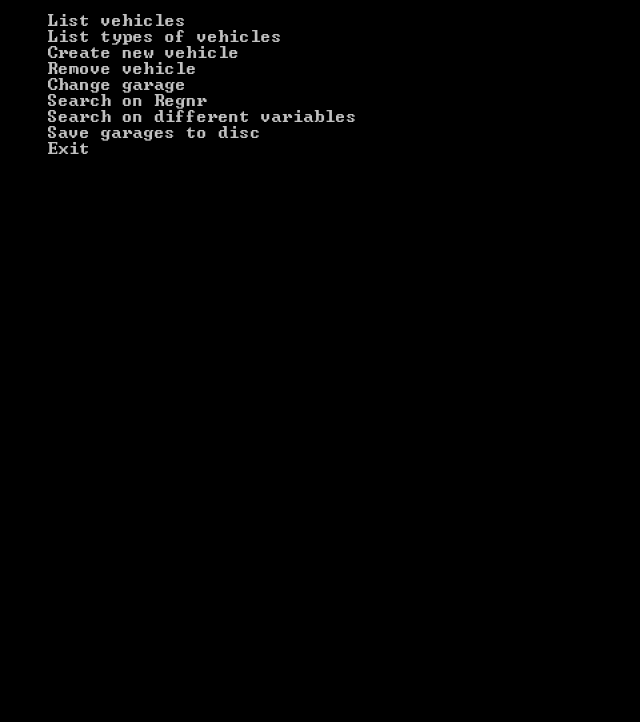
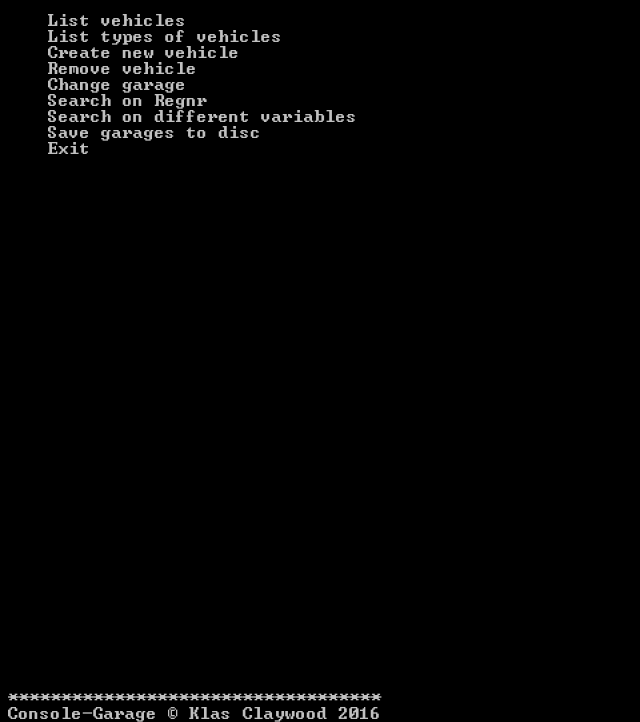
Before and after one commit to KlasClaywood/ConsoleGarageSite, a plain HTML site: page ConsoleGarageSite/Index.html in a window 1280 px wide. Shown: the part 78-800 px from the top of the page, without its empty margins (0-640 px from the left). Drawn offline with Linux system fonts and the light colour scheme.

Commit message:
Påbörjat fordonsbilder

```diff
--- a/ConsoleGarageSite/ConsoleStyle.css
+++ b/ConsoleGarageSite/ConsoleStyle.css
@@ -23,3 +23,7 @@ li > span:hover , a:hover{
     background-color:#c0c0c0;
     color:black;
 }
+footer{
+    position:absolute;
+    bottom:0px;
+}
--- a/ConsoleGarageSite/Index.html
+++ b/ConsoleGarageSite/Index.html
@@ -25,5 +25,10 @@
         <li><span>Save garages to disc</span></li>
         <li><span>Exit</span></li>
     </ul>
+    <footer>***********************************<br />
+    Console-Garage © Klas Claywood 2016</footer>
 </body>
 </html>
+<!--    _______       -->
+<!--   /__ /   \_      -->
+<!--  [o o] O--O =      -->
```
